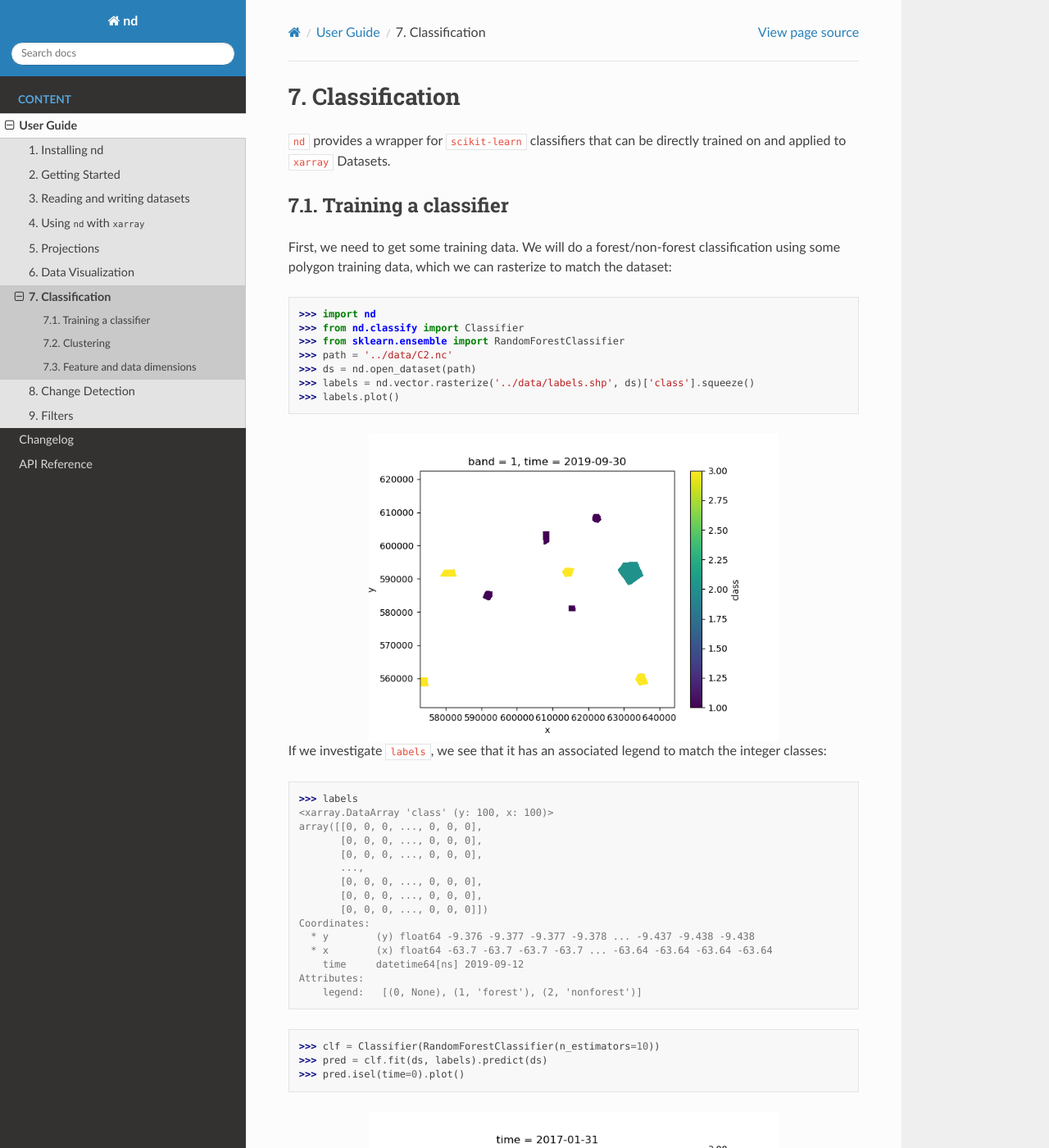
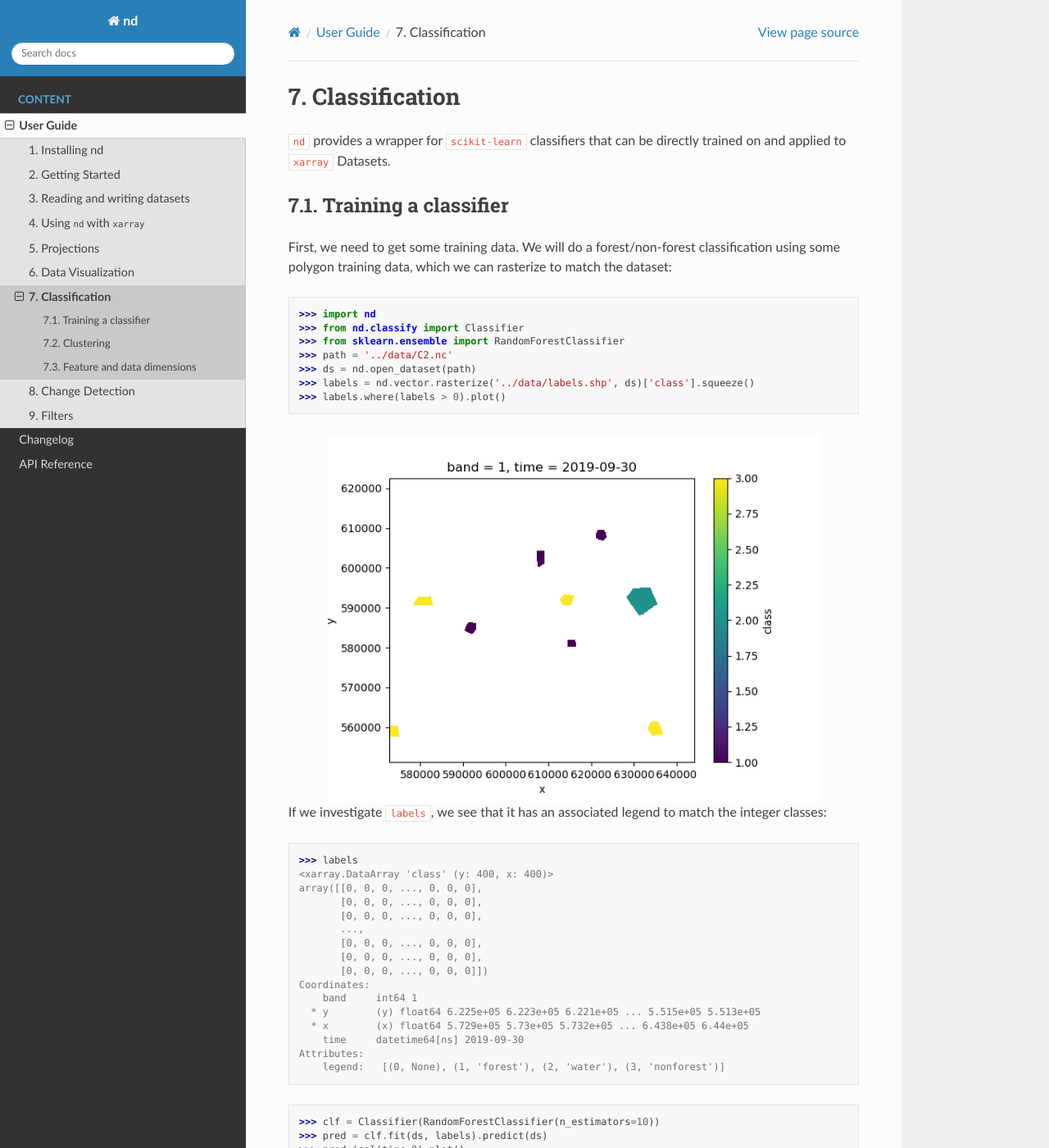
Before and after one commit to jnhansen/nd, a Sphinx documentation site: the page built from doc/classify.rst, in a window 1280 px wide and 1400 px high. Shown: the whole window at 82% size. Built offline with Sphinx 7.4.7 and the Read the Docs theme 2.0.0, drawn with Linux system fonts in a browser that asks for light colours; the version number could not be read and is left out.

Commit message:
show classification results for new sample dataset

```diff
--- a/doc/classify.rst
+++ b/doc/classify.rst
@@ -20,17 +20,17 @@ using some polygon training data, which we can rasterize to match the dataset::
     >>> path = '../data/C2.nc'
     >>> ds = nd.open_dataset(path)
     >>> labels = nd.vector.rasterize('../data/labels.shp', ds)['class'].squeeze()
-    >>> labels.plot()
+    >>> labels.where(labels > 0).plot()
 
 .. image:: images/class_labels.png
-    :width: 500px
+    :width: 600px
     :align: center
 
 If we investigate ``labels``, we see that it has an associated legend
 to match the integer classes::
 
     >>> labels
-    <xarray.DataArray 'class' (y: 100, x: 100)>
+    <xarray.DataArray 'class' (y: 400, x: 400)>
     array([[0, 0, 0, ..., 0, 0, 0],
            [0, 0, 0, ..., 0, 0, 0],
            [0, 0, 0, ..., 0, 0, 0],
@@ -39,11 +39,12 @@ to match the integer classes::
            [0, 0, 0, ..., 0, 0, 0],
            [0, 0, 0, ..., 0, 0, 0]])
     Coordinates:
-      * y        (y) float64 -9.376 -9.377 -9.377 -9.378 ... -9.437 -9.438 -9.438
-      * x        (x) float64 -63.7 -63.7 -63.7 -63.7 ... -63.64 -63.64 -63.64 -63.64
-        time     datetime64[ns] 2019-09-12
+        band     int64 1
+      * y        (y) float64 6.225e+05 6.223e+05 6.221e+05 ... 5.515e+05 5.513e+05
+      * x        (x) float64 5.729e+05 5.73e+05 5.732e+05 ... 6.438e+05 6.44e+05
+        time     datetime64[ns] 2019-09-30
     Attributes:
-        legend:   [(0, None), (1, 'forest'), (2, 'nonforest')]
+        legend:   [(0, None), (1, 'forest'), (2, 'water'), (3, 'nonforest')]
 
 ::
 
@@ -52,7 +53,7 @@ to match the integer classes::
     >>> pred.isel(time=0).plot()
 
 .. image:: images/prediction_time_0.png
-    :width: 500px
+    :width: 600px
     :align: center
 
 If we plot the mean of the predicted class over time we can see that the predictions
@@ -61,7 +62,7 @@ change because the forest cover changes over the course of the time period::
     >>> pred.mean('time').plot()
 
 .. image:: images/prediction_time_mean.png
-    :width: 500px
+    :width: 600px
     :align: center
 
 
@@ -83,7 +84,7 @@ pixel with the mean of its cluster for visualization::
     >>> means.C11.plot()
 
 .. image:: images/clustering.png
-    :width: 500px
+    :width: 600px
     :align: center
 
 It is advisable to use a clustering algorithm that scales well, such as ``MiniBatchKMeans``.
@@ -118,7 +119,7 @@ Example::
     >>> pred.plot()
 
 .. image:: images/prediction_time_feature.png
-    :width: 500px
+    :width: 600px
     :align: center
 
 Our prediction output no longer has a ``time`` dimension because it was converted into
```
